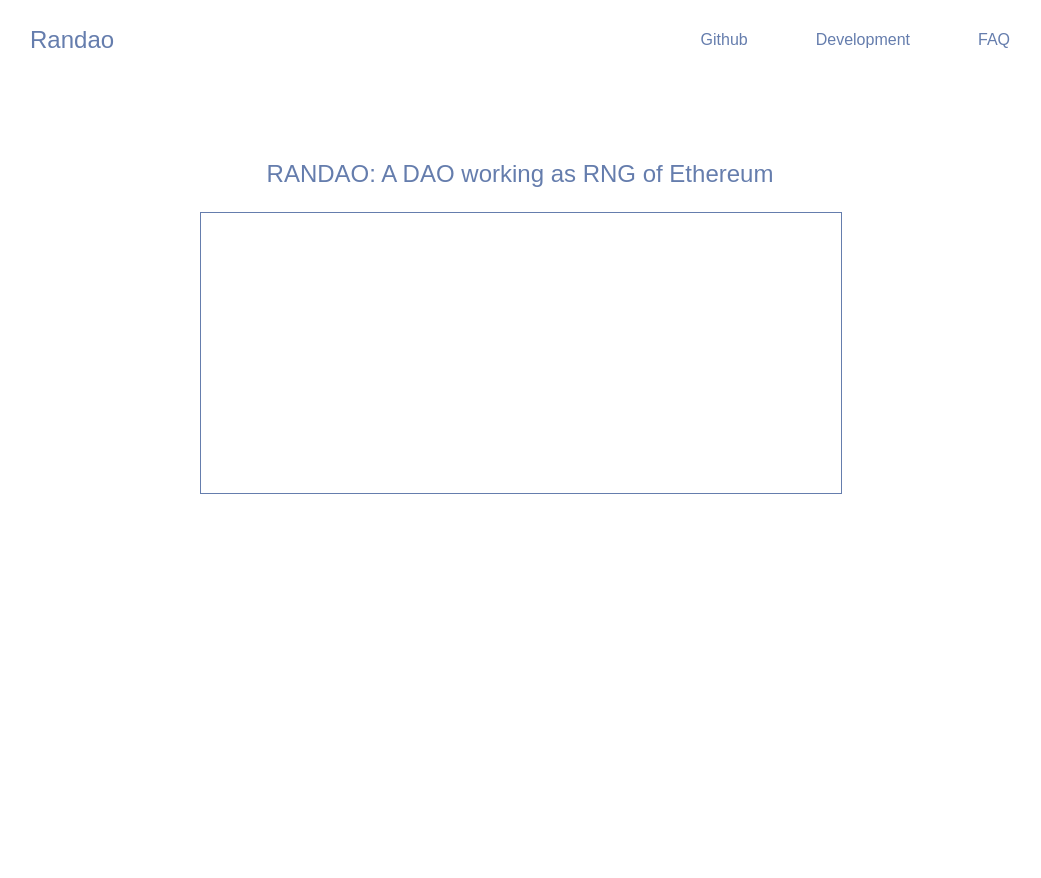
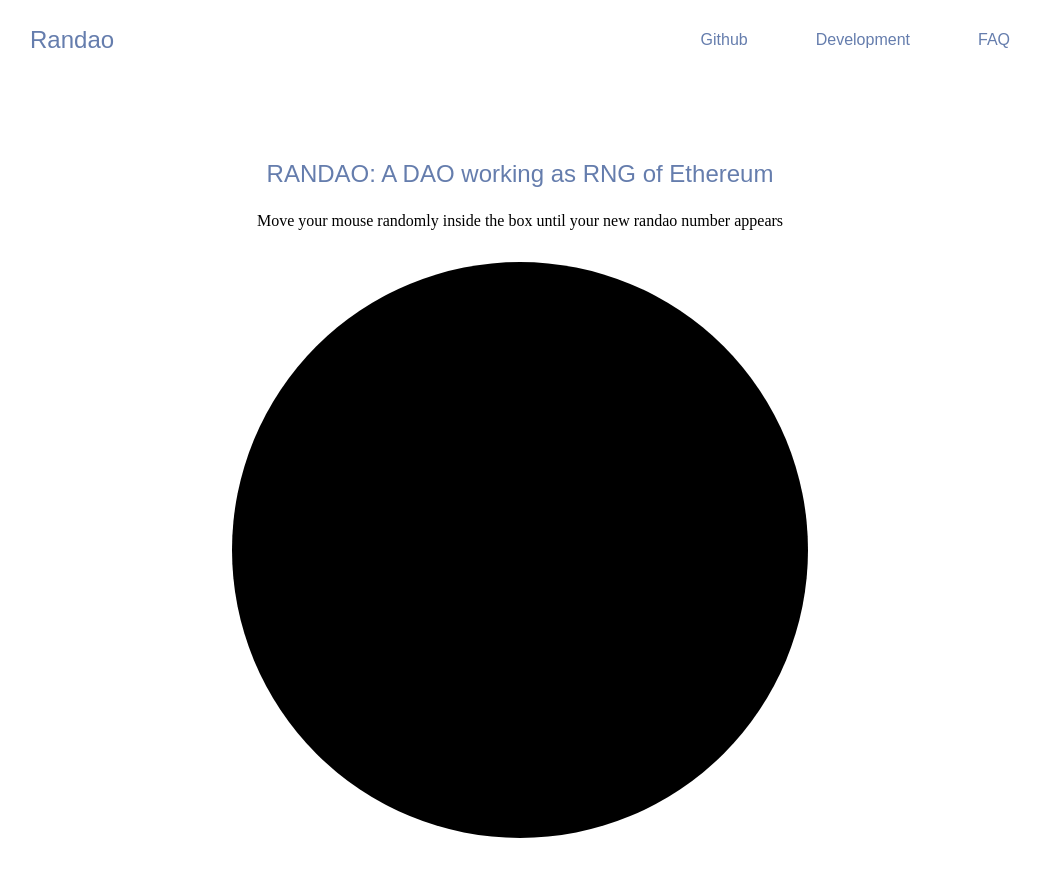
Before and after one commit to randao/randao, a plain HTML site: page app/index.html in a window 1280 px wide. Shown: the top 878 px of the page, without its empty margins (120-1161 px from the left). Drawn offline with nearby package versions, Linux system fonts and the light colour scheme; files that its build step writes are made by us from their sources; files whose address does not match are found by name.

Commit message:
Update index

```diff
--- a/app/index.html
+++ b/app/index.html
@@ -1,10 +1,12 @@
 <!DOCTYPE html>
 <html>
+
 <head>
   <title>Randao</title>
   <link href="../dist/css/randao.min.css" rel='stylesheet' type='text/css'>
   <script src="../dist/js/randao.js"></script>
 </head>
+
 <body>
   <section class="landing">
     <header class="navbar">
@@ -20,15 +22,34 @@
     <div class="content">
       <h2 class="caption">RANDAO: A DAO working as RNG of Ethereum</h2>
 
-      <div class="generate">
+      <div id="code" class="code">
+        Move your mouse randomly inside the box until your new randao number appears
+      </div>
 
+      <div id="randao-box" class="randao-box">
+        <div class="randao-progress-wrapper">
+          <svg id="randao-progress" class="randao-progress" xmlns="http://www.w3.org/2000/svg" x="0px" y="0px" width="100%" height="100%" viewBox="0 0 200 200" enable-background="new 0 0 200 200">
+            <circle cx="100" cy="100" r="90" />
+            <circle cx="100" cy="100" r="85.74" />
+            <circle cx="100" cy="100" r="72.947" />
+            <circle cx="100" cy="100" r="39.74" />
+            <line x1="34.042" y1="131.189" x2="67.047" y2="77.781" />
+            <line x1="31.306" y1="75.416" x2="92.41" y2="60.987" />
+            <line x1="68.81" y1="34.042" x2="122.219" y2="67.046" />
+            <line x1="124.584" y1="31.305" x2="139.013" y2="92.409" />
+            <line x1="165.957" y1="68.809" x2="132.953" y2="122.219" />
+            <line x1="168.693" y1="124.584" x2="107.59" y2="139.012" />
+            <line x1="131.19" y1="165.957" x2="77.781" y2="132.953" />
+            <line x1="75.417" y1="168.693" x2="60.987" y2="107.59" />
+          </svg>
+        </div>
       </div>
     </div>
-
   </section>
 
   <section class="intro">
 
   </section>
 </body>
+
 </html>
```
